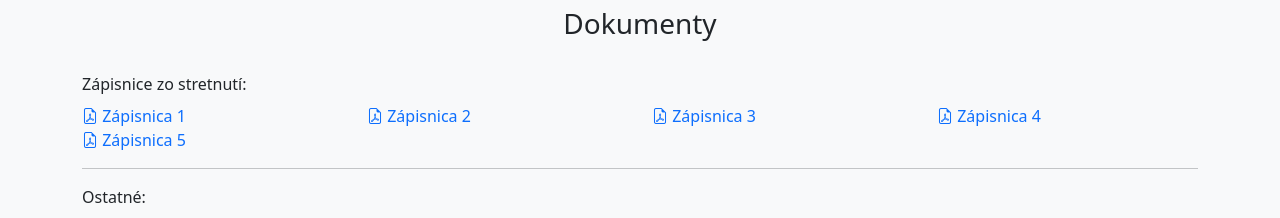
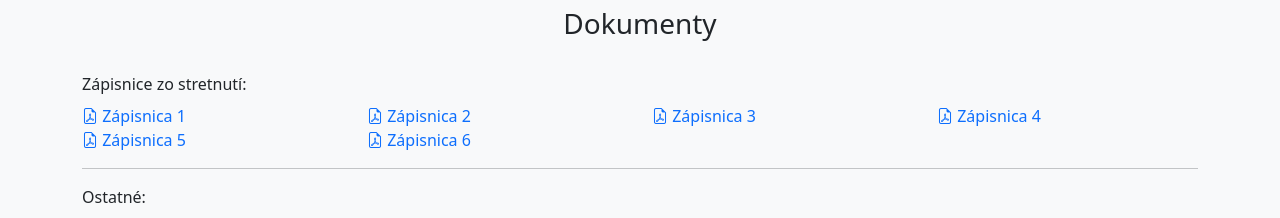
Before and after one commit to NUCAA-FEI/NUCAA-FEI.github.io, a plain HTML site: page index.html in a window 1280 px wide. Shown: the part 1180-1398 px from the top of the page. Drawn offline with Linux system fonts and the light colour scheme.

Commit message:
feat: zapisnica 6

```diff
--- a/index.html
+++ b/index.html
@@ -365,6 +365,12 @@
                     <div class="col-md-3">
                         <a class="text-decoration-none" href="./Zapisnice/Zapisnica_5.pdf" download>
                             <i class="bi bi-file-earmark-pdf"></i> Zápisnica 5
+                        </a>
+                    </div>
+
+                    <div class="col-md-3">
+                        <a class="text-decoration-none" href="./Zapisnice/Zapisnica_6.pdf" download>
+                            <i class="bi bi-file-earmark-pdf"></i> Zápisnica 6
                         </a>
                     </div>
                 </div>
```
Also changed, not shown: 1 other file.
